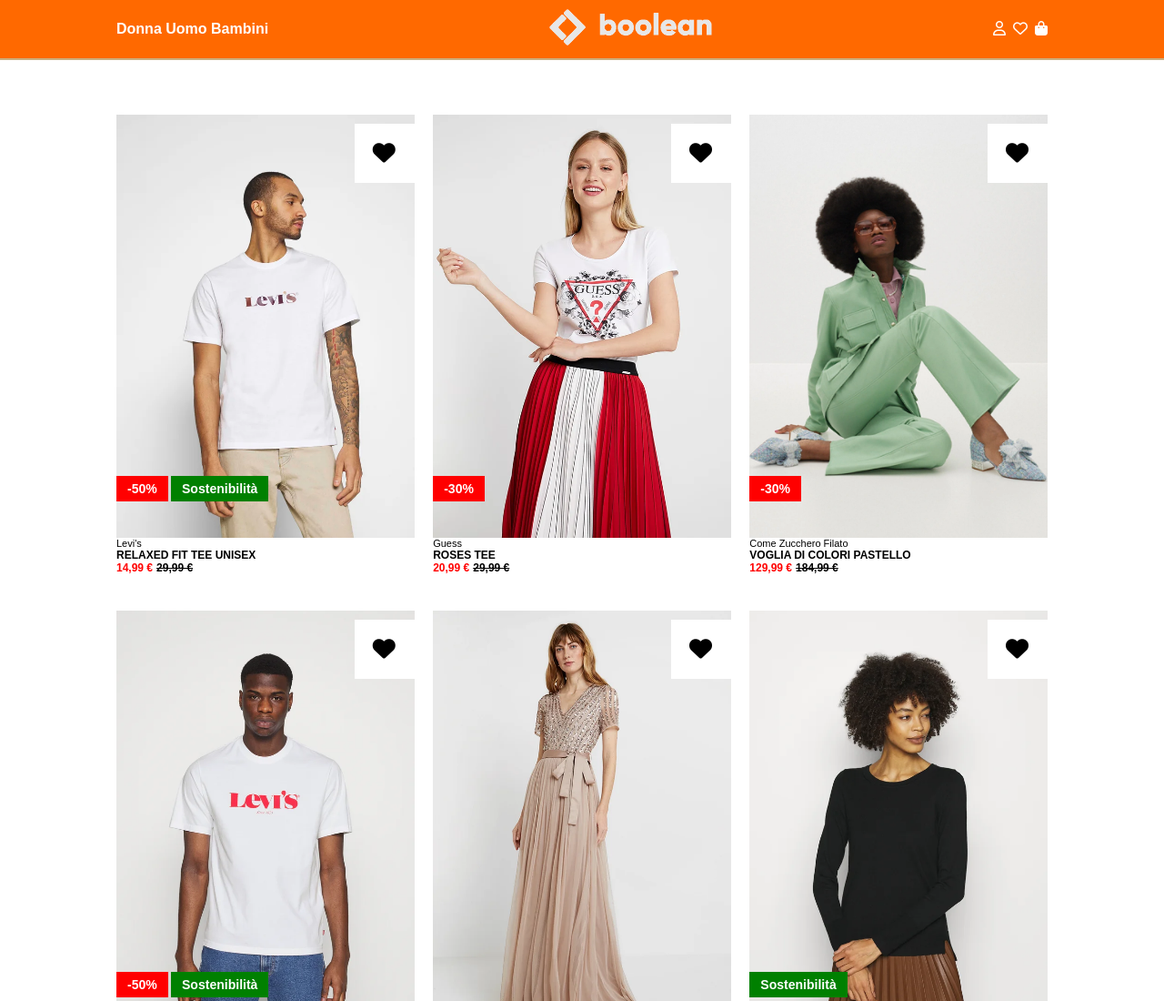
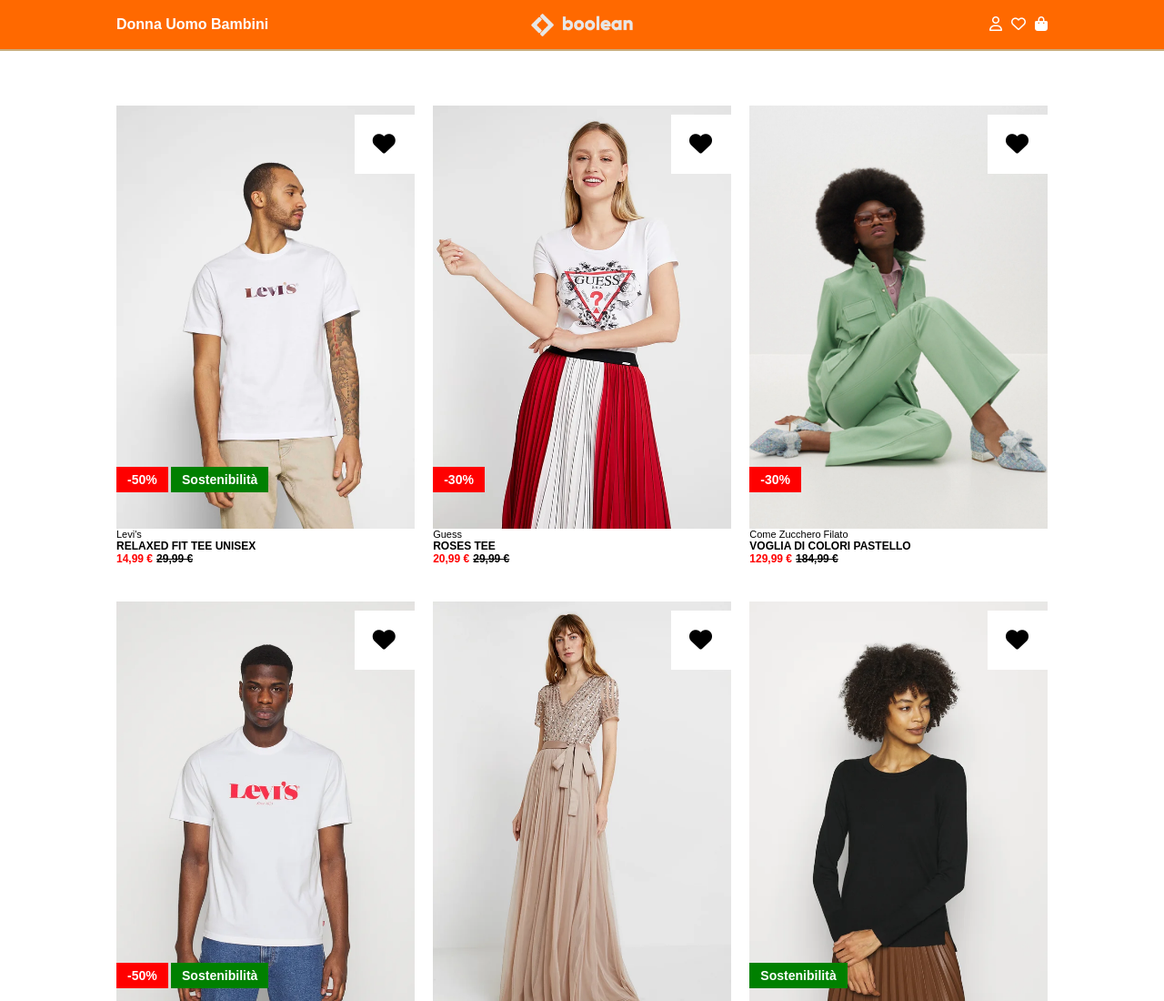
Before and after one commit to MegaEmme/html-css-boolando, a plain HTML site: page index.html in a window 1280 px wide. Shown: the top 1100 px of the page at 91% size. Drawn offline with Linux system fonts and the light colour scheme.

Commit message:
fix: logo position center

```diff
--- a/css/style.css
+++ b/css/style.css
@@ -34,6 +34,10 @@
     align-items: center;
 }
 
+.gender{
+    width: 170px;
+}
+
 .gender > a{
     font-weight: bolder;
     color: white;
@@ -41,15 +45,16 @@
 }
 
 .logo{
-    height: 60px;
-    padding-top: 10px;
+    height: 50px;
+    padding-top: 15px;
     padding-bottom: 10px;
 }
 
 .icons{
-    width: 60px;
+    width: 170px;
     display: flex;
-    justify-content: space-between;
+    justify-content: flex-end;
+    gap: 10px;
 }
 
 .icons > a{
```
